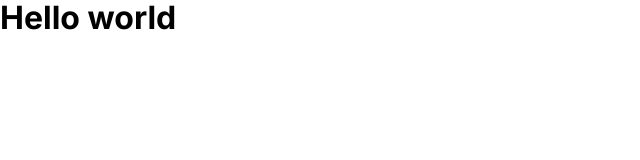
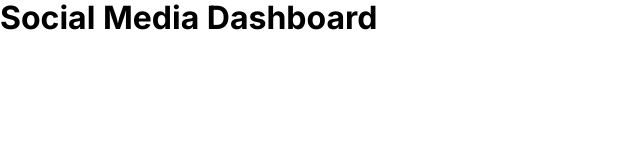
Before and after one commit to CodeMaster7/social-media-dashboard, a website: page index.html in a window 1280 px wide. Shown: the whole page, without its empty margins (0-640 px from the left). Drawn offline with Linux system fonts and the light colour scheme; files that its build step writes are made by us from their sources.

Commit message:
building the top bar

```diff
--- a/index.html
+++ b/index.html
@@ -16,6 +16,14 @@
 		<title>Frontend Mentor | Social Media Dashboard</title>
 	</head>
 	<body>
-		<h1>Hello world</h1>
+        <header class="header container">
+            <h1>Social Media Dashboard</h1>
+        </header>
+
+		<main>
+            <section>
+
+            </section>
+        </main>
 	</body>
 </html>
```
